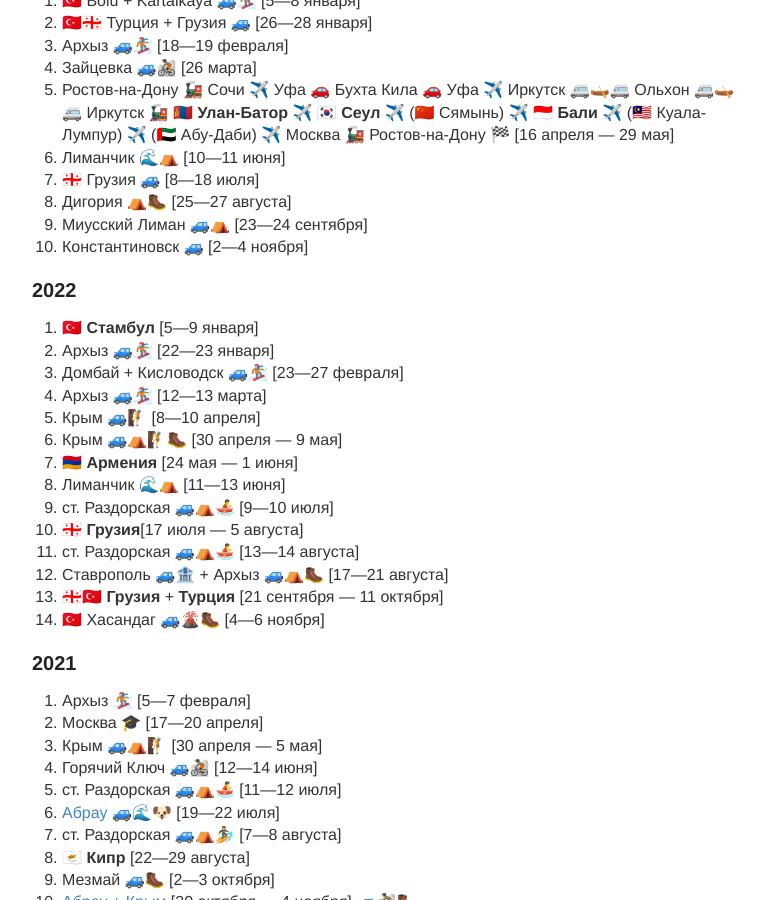
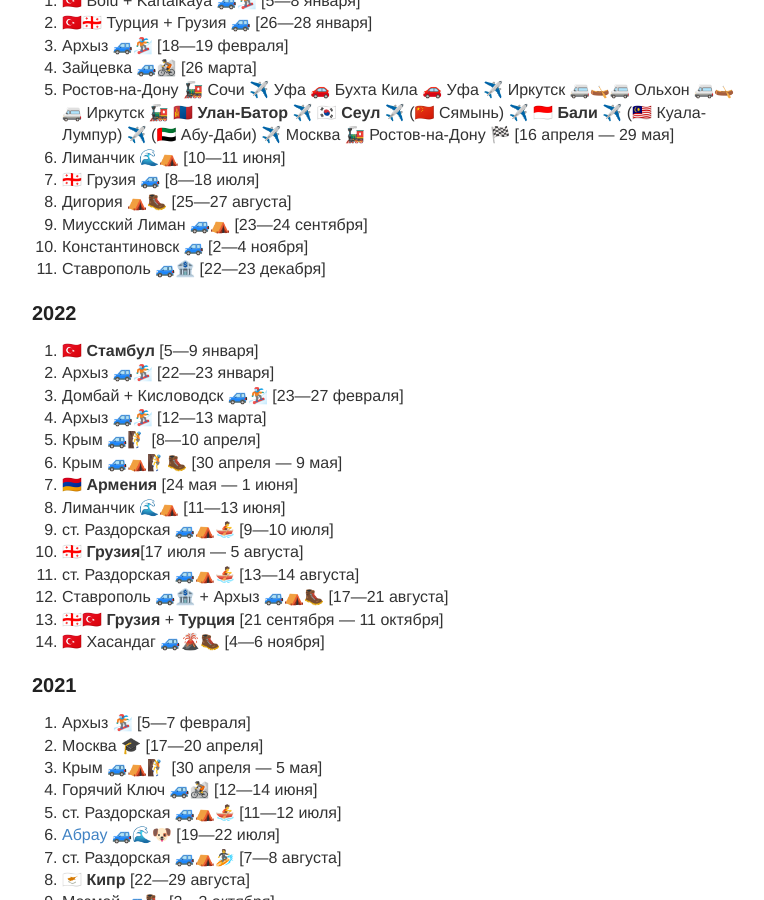
Before and after one commit to sombro/nbuevich.com, a Jekyll site: the page built from blog/_posts/2099-12-15-travel.md, in a window 1280 px wide and 900 px high, scrolled down 495 px. Shown: the whole window, without its empty margins (248-1012 px from the left). Built offline with Jekyll 4.4.1, drawn with Linux system fonts in a browser that asks for light colours.

Commit message:
one forgotten trip

```diff
--- a/blog/_posts/2099-12-15-travel.md
+++ b/blog/_posts/2099-12-15-travel.md
@@ -26,6 +26,7 @@ tags: [travel, pinned_post]
   <li>Дигория ⛺️🥾 [25—27 августа]</li>
   <li>Миусский Лиман 🚙⛺️ [23—24 сентября]</li>
   <li>Константиновск 🚙 [2—4 ноября]</li>
+  <li>Ставрополь 🚙‍🏦 [22—23 декабря]</li>
 </ol>
 
 ## <span id="2022">2022</span>  ##
```
